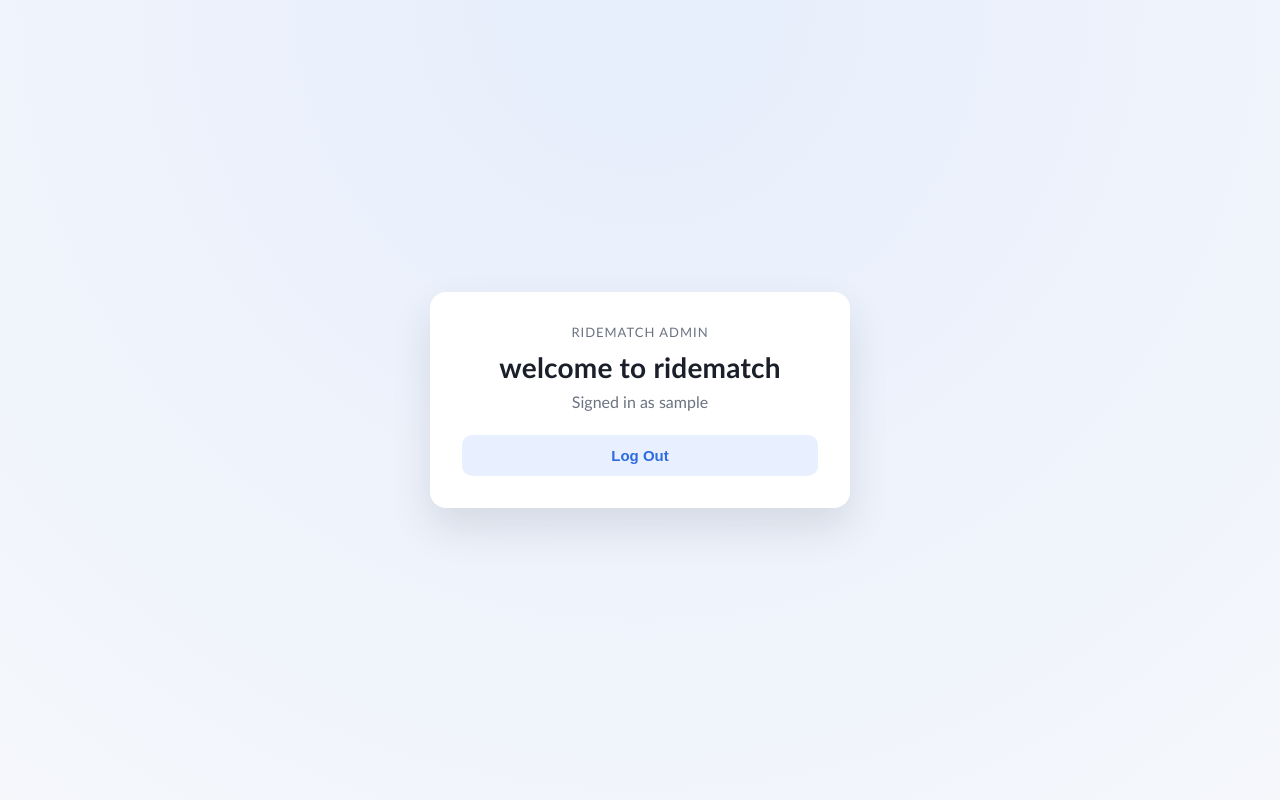
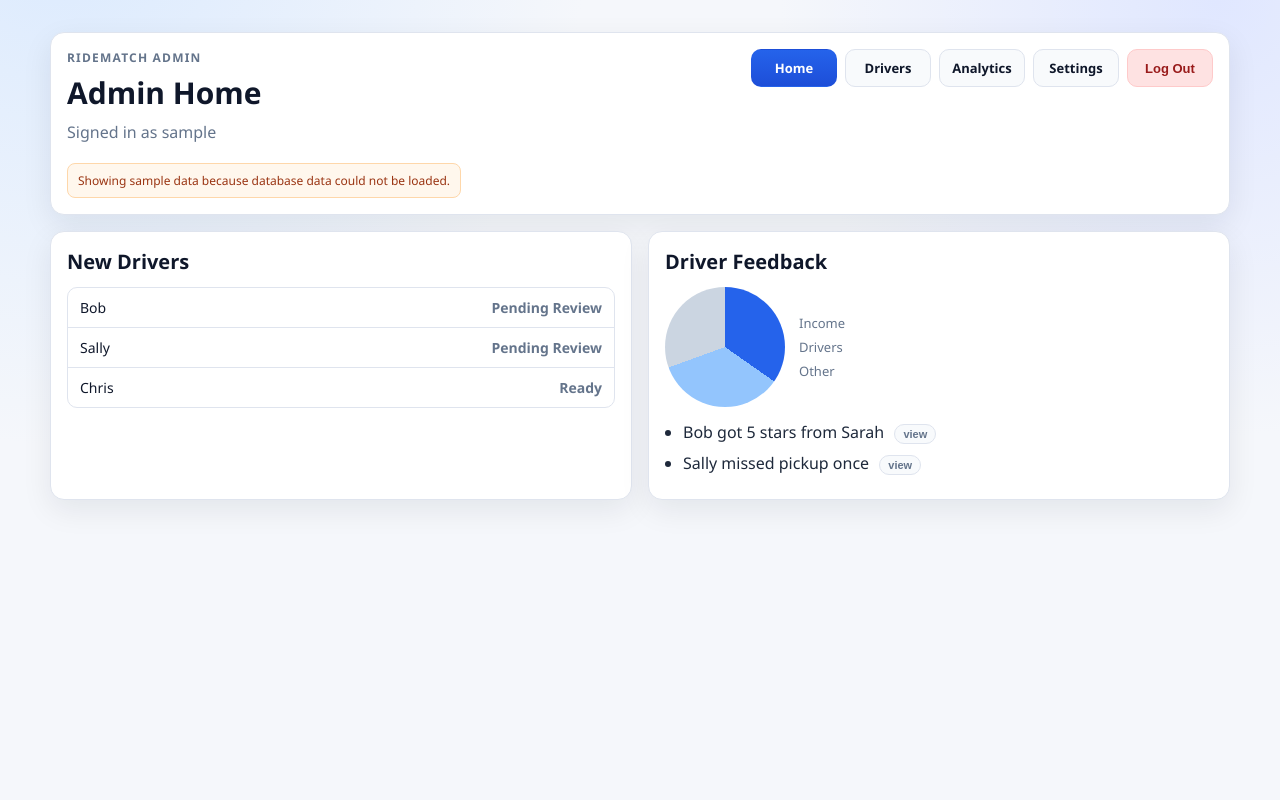
Before and after one commit to RideMatch-SeniorDesign/ridematch, a Flask app: page /home in a window 1280 px wide. Run offline with Flask 3, Linux system fonts and the light colour scheme; the visitor is signed in with stand-in values (Sample User, id 1).

Commit message:
Update admin pages and templates

```diff
--- a/AdminWebpage/app.py
+++ b/AdminWebpage/app.py
@@ -5,10 +5,57 @@ from flask import Flask, redirect, render_template, request, session, url_for
 
 app = Flask(__name__, static_folder="static", template_folder="templates")
 app.secret_key = os.environ.get("FLASK_SECRET_KEY", "dev-secret-key")
+ADMIN_USERNAME = os.environ.get("ADMIN_TEST_USERNAME", "admin")
+ADMIN_PASSWORD = os.environ.get("ADMIN_TEST_PASSWORD", "ridematch123")
 
 
 def _is_logged_in() -> bool:
     return bool(session.get("logged_in"))
+
+
+def _dashboard_data() -> dict:
+    fallback_data = {
+        "new_drivers": [
+            {"name": "Bob", "pending_docs": True},
+            {"name": "Sally", "pending_docs": True},
+            {"name": "Chris", "pending_docs": False},
+        ],
+        "driver_feedback": [
+            {"text": "Bob got 5 stars from Sarah"},
+            {"text": "Sally missed pickup once"},
+        ],
+        "all_drivers": [
+            {"name": "Bob Johnson", "rating": "5.0", "rides": 100, "status": "View Info"},
+            {"name": "Sally Smith", "rating": "3.5", "rides": 50, "status": "View Info"},
+        ],
+        "new_applications": [
+            {"name": "Ella Patel", "action": "View", "approved": True},
+            {"name": "Jim Brown", "action": "View", "approved": False},
+        ],
+        "reports": [
+            {"summary": "Bob Johnson - 1 star from Sarah", "action": "View"},
+            {"summary": "Sally Smith - 1 star from Kylie", "action": "View"},
+        ],
+        "recent_reviews": [
+            "5 from Sarah",
+            "3 from Allie",
+        ],
+        "recent_rides": [
+            "Bob x Kylie",
+        ],
+        "db_error": None,
+    }
+
+    try:
+        from Database.admin_queries import fetch_dashboard_data
+
+        return fetch_dashboard_data()
+    except Exception as exc:
+        fallback_data["db_error"] = (
+            "Showing sample data because database data could not be loaded."
+        )
+        app.logger.warning("Dashboard DB fallback: %s", exc)
+        return fallback_data
 
 
 @app.route("/")
@@ -18,6 +65,9 @@ def index():
 
 @app.route("/login", methods=["GET", "POST"])
 def login():
+    if _is_logged_in():
+        return redirect(url_for("home"))
+
     error = None
     if request.method == "POST":
         username = request.form.get("username", "").strip()
@@ -25,12 +75,19 @@ def login():
 
         if not username or not password:
             error = "Please enter both a username and password."
+        elif username != ADMIN_USERNAME or password != ADMIN_PASSWORD:
+            error = "Invalid username or password."
         else:
             session["logged_in"] = True
-            session["username"] = username
+            session["username"] = ADMIN_USERNAME
             return redirect(url_for("home"))
 
-    return render_template("login.html", error=error)
+    return render_template(
+        "login.html",
+        error=error,
+        admin_username=ADMIN_USERNAME,
+        admin_password=ADMIN_PASSWORD,
+    )
 
 
 @app.route("/home")
@@ -38,7 +95,46 @@ def home():
     if not _is_logged_in():
         return redirect(url_for("login"))
 
-    return render_template("home.html", username=session.get("username"))
+    return render_template("home.html", username=session.get("username"), current_tab="home", **_dashboard_data())
+
+
+@app.route("/drivers")
+def drivers():
+    if not _is_logged_in():
+        return redirect(url_for("login"))
+
+    return render_template(
+        "drivers.html",
+        username=session.get("username"),
+        current_tab="drivers",
+        **_dashboard_data(),
+    )
+
+
+@app.route("/analytics")
+def analytics():
+    if not _is_logged_in():
+        return redirect(url_for("login"))
+
+    return render_template(
+        "analytics.html",
+        username=session.get("username"),
+        current_tab="analytics",
+        **_dashboard_data(),
+    )
+
+
+@app.route("/settings")
+def settings():
+    if not _is_logged_in():
+        return redirect(url_for("login"))
+
+    return render_template(
+        "settings.html",
+        username=session.get("username"),
+        current_tab="settings",
+        **_dashboard_data(),
+    )
 
 
 @app.route("/logout", methods=["POST"])
--- a/AdminWebpage/requirements.txt
+++ b/AdminWebpage/requirements.txt
@@ -1 +1,3 @@
 Flask
+mysql-connector-python
+python-dotenv
--- a/AdminWebpage/static/styles.css
+++ b/AdminWebpage/static/styles.css
@@ -1,11 +1,15 @@
 :root {
   --bg: #f5f7fb;
-  --card: #ffffff;
-  --text: #1b1f2a;
-  --muted: #6b7280;
-  --accent: #2d6cdf;
-  --accent-soft: #e8efff;
-  --error: #d64545;
+  --surface: #ffffff;
+  --surface-soft: #f8fafc;
+  --border: #dfe4ee;
+  --text: #0f172a;
+  --muted: #64748b;
+  --primary: #2563eb;
+  --primary-strong: #1d4ed8;
+  --danger: #dc2626;
+  --danger-soft: #fee2e2;
+  --shadow: 0 10px 30px rgba(15, 23, 42, 0.08);
 }
 
 * {
@@ -14,89 +18,123 @@
 
 body {
   margin: 0;
-  font-family: "Trebuchet MS", "Segoe UI", Tahoma, sans-serif;
-  background: radial-gradient(circle at top, #e6eefc, var(--bg));
-  color: var(--text);
   min-height: 100vh;
   display: flex;
-  align-items: center;
   justify-content: center;
+  align-items: flex-start;
+  padding: 32px 16px;
+  font-family: "Segoe UI", Tahoma, Arial, sans-serif;
+  color: var(--text);
+  background:
+    radial-gradient(circle at 5% -10%, #dbeafe 0%, transparent 35%),
+    radial-gradient(circle at 95% 0%, #e0e7ff 0%, transparent 30%),
+    var(--bg);
 }
 
 .card {
-  background: var(--card);
-  padding: 32px;
-  border-radius: 16px;
-  width: min(420px, 92vw);
-  box-shadow: 0 20px 40px rgba(30, 41, 59, 0.12);
+  width: min(440px, 94vw);
+  background: var(--surface);
+  border: 1px solid var(--border);
+  border-radius: 14px;
+  box-shadow: var(--shadow);
+  padding: 30px;
 }
 
 .brand {
-  font-size: 13px;
-  letter-spacing: 1px;
+  margin-bottom: 10px;
+  color: var(--muted);
   text-transform: uppercase;
-  color: var(--muted);
-  margin-bottom: 10px;
+  font-size: 12px;
+  letter-spacing: 0.1em;
+  font-weight: 700;
 }
 
 h1 {
-  margin: 0 0 8px;
-  font-size: 28px;
-  letter-spacing: 0.2px;
+  margin: 0 0 10px;
+  font-size: 30px;
+  line-height: 1.15;
 }
 
 p {
-  margin: 0 0 24px;
+  margin: 0 0 20px;
   color: var(--muted);
 }
 
 label {
   display: block;
+  margin-bottom: 6px;
   font-size: 14px;
-  margin-bottom: 6px;
   color: var(--muted);
 }
 
 input {
   width: 100%;
-  padding: 12px 14px;
+  margin-bottom: 14px;
+  padding: 11px 12px;
   border-radius: 10px;
-  border: 1px solid #d9e2f0;
-  margin-bottom: 16px;
+  border: 1px solid #cbd5e1;
+  background: #fff;
+  color: var(--text);
   font-size: 15px;
 }
 
+input:focus {
+  outline: none;
+  border-color: var(--primary);
+  box-shadow: 0 0 0 3px rgba(37, 99, 235, 0.15);
+}
+
 button {
-  width: 100%;
-  padding: 12px 14px;
-  background: var(--accent);
-  color: #ffffff;
-  border: none;
+  border: 1px solid transparent;
   border-radius: 10px;
-  font-size: 15px;
+  padding: 10px 14px;
+  font-size: 14px;
+  font-weight: 600;
   cursor: pointer;
 }
 
+button[type="submit"] {
+  width: 100%;
+  color: #fff;
+  background: linear-gradient(180deg, var(--primary), var(--primary-strong));
+}
+
+button[type="submit"]:hover {
+  filter: brightness(0.98);
+}
+
 button.secondary {
-  background: var(--accent-soft);
-  color: var(--accent);
-  font-weight: 600;
+  width: 100%;
+  border-color: var(--border);
+  background: var(--surface-soft);
+  color: var(--text);
 }
 
 .error {
-  background: #fee9e9;
-  color: var(--error);
+  margin-bottom: 14px;
+  padding: 10px 12px;
   border-radius: 10px;
-  padding: 10px 12px;
+  border: 1px solid #fecaca;
+  background: #fff1f2;
+  color: #9f1239;
   font-size: 14px;
-  margin-bottom: 16px;
+}
+
+.error-banner {
+  margin: 8px 0 0;
+  padding: 8px 10px;
+  border-radius: 8px;
+  border: 1px solid #fed7aa;
+  background: #fff7ed;
+  color: #9a3412;
+  font-size: 12px;
 }
 
 .helper {
+  margin-top: 14px;
+  text-align: center;
   font-size: 13px;
   color: var(--muted);
-  margin-top: 16px;
-  text-align: center;
 }
 
 .muted {
@@ -106,3 +144,263 @@ button.secondary {
 .center {
   text-align: center;
 }
+
+.dashboard {
+  width: min(1180px, 98vw);
+  display: grid;
+  gap: 16px;
+}
+
+.dashboard-head {
+  display: flex;
+  justify-content: space-between;
+  align-items: flex-start;
+  gap: 14px;
+  background: var(--surface);
+  border: 1px solid var(--border);
+  border-radius: 14px;
+  box-shadow: var(--shadow);
+  padding: 16px;
+}
+
+.top-nav {
+  display: flex;
+  flex-wrap: wrap;
+  align-items: center;
+  gap: 8px;
+}
+
+.tab {
+  display: inline-flex;
+  align-items: center;
+  justify-content: center;
+  min-width: 86px;
+  height: 38px;
+  border-radius: 10px;
+  border: 1px solid var(--border);
+  background: var(--surface-soft);
+  color: #0f172a;
+  font-size: 13px;
+  font-weight: 600;
+  text-decoration: none;
+}
+
+.tab.active {
+  border-color: transparent;
+  background: linear-gradient(180deg, var(--primary), var(--primary-strong));
+  color: #fff;
+}
+
+.tab.danger {
+  background: var(--danger-soft);
+  border-color: #fecaca;
+  color: #991b1b;
+}
+
+.inline-form {
+  margin: 0;
+}
+
+.grid-two {
+  display: grid;
+  grid-template-columns: 1fr 1fr;
+  gap: 16px;
+}
+
+.panel {
+  background: var(--surface);
+  border: 1px solid var(--border);
+  border-radius: 14px;
+  box-shadow: var(--shadow);
+  padding: 16px;
+}
+
+.panel h2 {
+  margin: 0 0 12px;
+  font-size: 20px;
+}
+
+.panel h3 {
+  margin: 0 0 8px;
+  font-size: 14px;
+  color: var(--muted);
+  text-transform: uppercase;
+  letter-spacing: 0.04em;
+}
+
+.list-box {
+  margin: 0;
+  padding: 0;
+  list-style: none;
+  border: 1px solid var(--border);
+  border-radius: 10px;
+  overflow: hidden;
+}
+
+.list-box li {
+  display: flex;
+  justify-content: space-between;
+  align-items: center;
+  padding: 10px 12px;
+  border-bottom: 1px solid var(--border);
+  font-size: 14px;
+}
+
+.list-box li:last-child {
+  border-bottom: none;
+}
+
+.actions {
+  color: var(--muted);
+  font-weight: 600;
+}
+
+.snapshot {
+  display: grid;
+  gap: 14px;
+}
+
+.pie-wrap {
+  display: flex;
+  align-items: center;
+  gap: 14px;
+}
+
+.pie {
+  width: 120px;
+  height: 120px;
+  border-radius: 50%;
+  background: conic-gradient(#2563eb 0 125deg, #93c5fd 125deg 250deg, #cbd5e1 250deg 360deg);
+}
+
+.pie.small {
+  width: 96px;
+  height: 96px;
+}
+
+.legend {
+  display: grid;
+  gap: 6px;
+  color: var(--muted);
+  font-size: 13px;
+}
+
+.notes {
+  margin: 0;
+  padding-left: 18px;
+}
+
+.notes li {
+  margin-bottom: 8px;
+  color: #1e293b;
+}
+
+.mini {
+  margin-left: 6px;
+  padding: 3px 8px;
+  border-radius: 999px;
+  border: 1px solid var(--border);
+  background: var(--surface-soft);
+  color: var(--muted);
+  font-size: 11px;
+}
+
+.subtabs {
+  display: flex;
+  gap: 8px;
+  margin-bottom: 12px;
+}
+
+.subtab {
+  border: 1px solid var(--border);
+  background: var(--surface-soft);
+  color: var(--muted);
+  border-radius: 999px;
+  padding: 6px 12px;
+  font-size: 12px;
+  font-weight: 600;
+}
+
+.subtab.active {
+  background: rgba(37, 99, 235, 0.1);
+  border-color: rgba(37, 99, 235, 0.25);
+  color: #1d4ed8;
+}
+
+.table-box {
+  border: 1px solid var(--border);
+  border-radius: 10px;
+  overflow: hidden;
+  margin-bottom: 10px;
+}
+
+.table-box h3 {
+  margin: 0;
+  padding: 9px 12px;
+  border-bottom: 1px solid var(--border);
+  background: var(--surface-soft);
+}
+
+.row {
+  display: grid;
+  grid-template-columns: 2fr 1fr 1fr auto;
+  gap: 10px;
+  align-items: center;
+  padding: 10px 12px;
+  border-bottom: 1px solid var(--border);
+  font-size: 14px;
+}
+
+.table-box .row:last-child {
+  border-bottom: none;
+}
+
+.analytics-pie {
+  display: flex;
+  align-items: center;
+  gap: 12px;
+  margin-bottom: 12px;
+}
+
+.button-stack {
+  display: grid;
+  gap: 8px;
+  margin-bottom: 12px;
+}
+
+.split-lists {
+  display: grid;
+  grid-template-columns: 1fr 1fr;
+  gap: 10px;
+}
+
+@media (max-width: 980px) {
+  .dashboard-head {
+    flex-direction: column;
+  }
+
+  .grid-two {
+    grid-template-columns: 1fr;
+  }
+
+  .split-lists {
+    grid-template-columns: 1fr;
+  }
+}
+
+@media (max-width: 760px) {
+  body {
+    padding: 18px 10px;
+  }
+
+  .card,
+  .panel,
+  .dashboard-head {
+    border-radius: 12px;
+  }
+
+  .row {
+    grid-template-columns: 1fr;
+    gap: 6px;
+  }
+}
--- /dev/null
+++ b/AdminWebpage/templates/dashboard_base.html
@@ -0,0 +1,36 @@
+<!DOCTYPE html>
+<html lang="en">
+  <head>
+    <meta charset="UTF-8" />
+    <meta name="viewport" content="width=device-width, initial-scale=1" />
+    <title>{{ page_title or "RideMatch Admin Dashboard" }}</title>
+    <link rel="stylesheet" href="{{ url_for('static', filename='styles.css') }}" />
+  </head>
+  <body>
+    <main class="dashboard">
+      <header class="dashboard-head">
+        <div>
+          <div class="brand">RideMatch Admin</div>
+          <h1>{{ header_title or "Admin Dashboard" }}</h1>
+          {% if username %}
+          <p class="muted">Signed in as {{ username }}</p>
+          {% endif %}
+          {% if db_error %}
+          <p class="error-banner">{{ db_error }}</p>
+          {% endif %}
+        </div>
+        <nav class="top-nav" aria-label="Admin sections">
+          <a class="tab {{ 'active' if current_tab == 'home' else '' }}" href="{{ url_for('home') }}">Home</a>
+          <a class="tab {{ 'active' if current_tab == 'drivers' else '' }}" href="{{ url_for('drivers') }}">Drivers</a>
+          <a class="tab {{ 'active' if current_tab == 'analytics' else '' }}" href="{{ url_for('analytics') }}">Analytics</a>
+          <a class="tab {{ 'active' if current_tab == 'settings' else '' }}" href="{{ url_for('settings') }}">Settings</a>
+          <form method="post" action="{{ url_for('logout') }}" class="inline-form">
+            <button class="tab danger" type="submit">Log Out</button>
+          </form>
+        </nav>
+      </header>
+
+      {% block content %}{% endblock %}
+    </main>
+  </body>
+</html>
--- a/AdminWebpage/templates/home.html
+++ b/AdminWebpage/templates/home.html
@@ -1,21 +1,38 @@
-<!DOCTYPE html>
-<html lang="en">
-  <head>
-    <meta charset="UTF-8" />
-    <meta name="viewport" content="width=device-width, initial-scale=1" />
-    <title>RideMatch Admin Home</title>
-    <link rel="stylesheet" href="{{ url_for('static', filename='styles.css') }}" />
-  </head>
-  <body>
-    <main class="card center">
-      <div class="brand">RideMatch Admin</div>
-      <h1>welcome to ridematch</h1>
-      {% if username %}
-      <p class="muted">Signed in as {{ username }}</p>
-      {% endif %}
-      <form method="post" action="{{ url_for('logout') }}">
-        <button class="secondary" type="submit">Log Out</button>
-      </form>
-    </main>
-  </body>
-</html>
+{% extends "dashboard_base.html" %}
+{% set page_title = "RideMatch Admin Home" %}
+{% set header_title = "Admin Home" %}
+
+{% block content %}
+<section class="grid-two">
+  <article class="panel">
+    <h2>New Drivers</h2>
+    <ul class="list-box">
+      {% for driver in new_drivers %}
+      <li>
+        <span>{{ driver.name }}</span>
+        <span class="actions">{{ "Pending Review" if driver.pending_docs else "Ready" }}</span>
+      </li>
+      {% endfor %}
+    </ul>
+  </article>
+
+  <article class="panel">
+    <h2>Driver Feedback</h2>
+    <div class="snapshot">
+      <div class="pie-wrap">
+        <div class="pie"></div>
+        <div class="legend">
+          <div>Income</div>
+          <div>Drivers</div>
+          <div>Other</div>
+        </div>
+      </div>
+      <ul class="notes">
+        {% for item in driver_feedback %}
+        <li>{{ item.text }} <button class="mini">view</button></li>
+        {% endfor %}
+      </ul>
+    </div>
+  </article>
+</section>
+{% endblock %}
--- a/AdminWebpage/templates/login.html
+++ b/AdminWebpage/templates/login.html
@@ -25,7 +25,10 @@
 
         <button type="submit">Log In</button>
       </form>
-      <div class="helper">Demo mode: any username and password will work.</div>
+      <div class="helper">
+        Test admin username: {{ admin_username }}<br />
+        Test admin password: {{ admin_password }}
+      </div>
     </main>
   </body>
 </html>
```
Also changed, not shown: AdminWebpage/templates/analytics.html (added, +42 -0 lines), AdminWebpage/templates/drivers.html (added, +52 -0 lines), AdminWebpage/templates/settings.html (added, +55 -0 lines).
